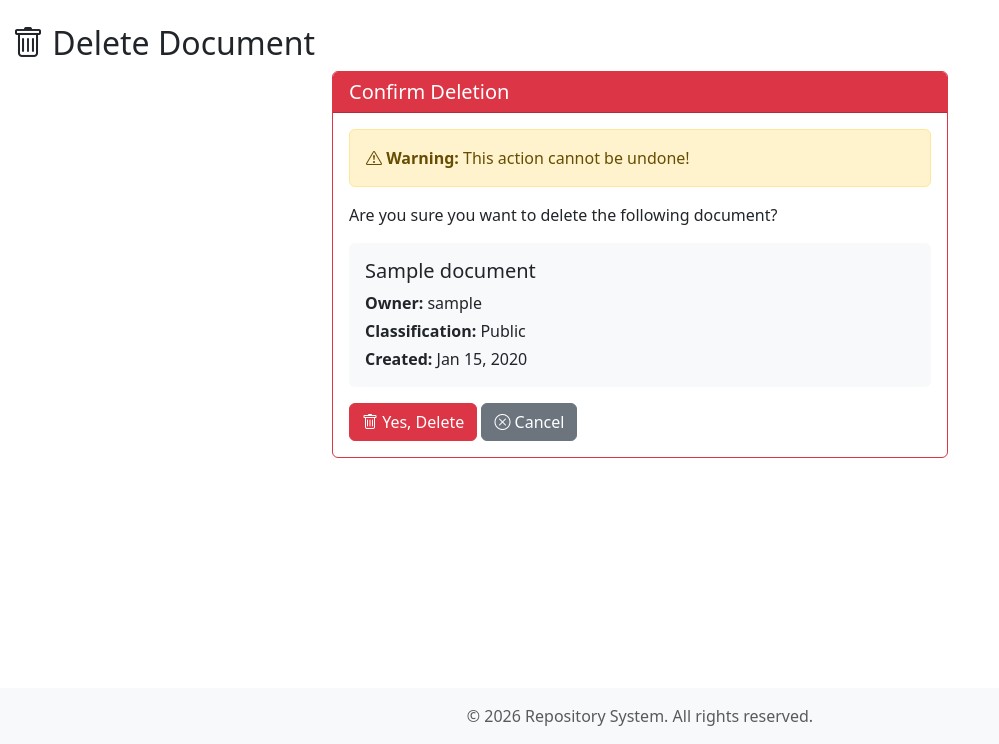
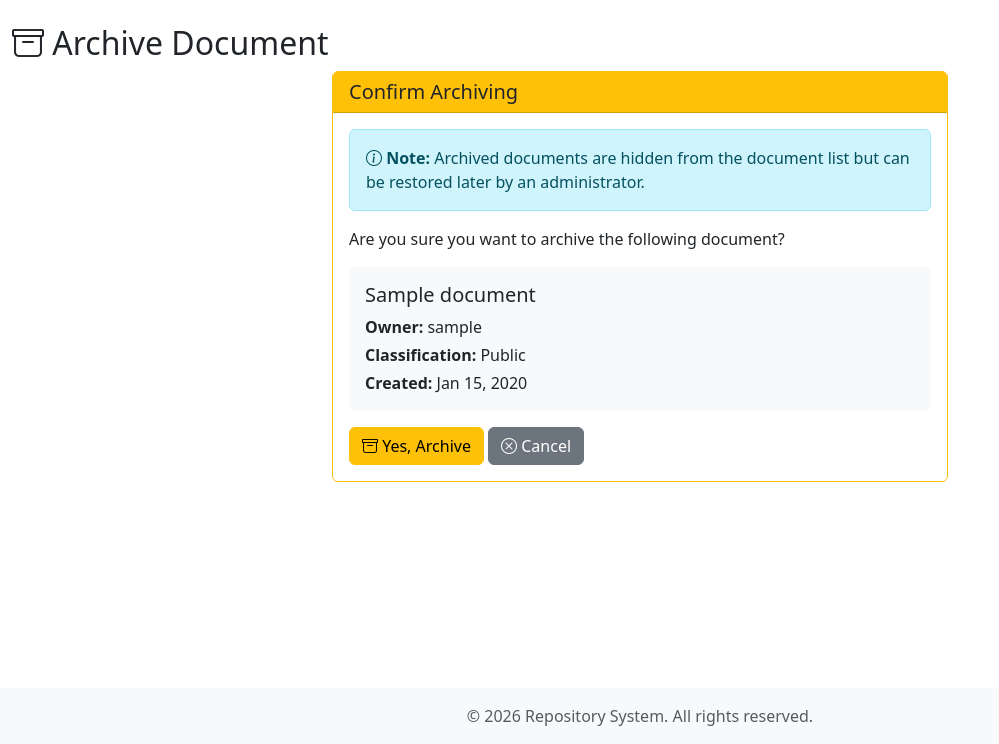
Before and after one commit to wimby-lab/repository-sys, a Django app: page /documents/1/delete/ in a window 1280 px wide. Shown: the part 56-800 px from the top of the page, without its empty margins (0-999 px from the left). Run offline with Django 5.2, Linux system fonts and the light colour scheme; a user stored in the database is signed in; tables that the repository leaves empty hold one stand-in row (values such as "Sample post").

Commit message:
Implement document archiving instead of hard deletion
Changes:
- Add is_archived, archived_at, archived_by fields to Document model
- Update document_delete view to archive instead of permanently delete
- Filter out archived documents from document list view
- Update templates: change Delete to Archive with warning icon
- Add DOCUMENT_ARCHIVE action to audit log choices
- Add index on is_archived field for performance
- Add tests for archiving functionality (18/18 tests passing)

Documents are now soft-deleted (archived) and can be restored later.
Files are preserved when documents are archived.

Co-authored-by: wimby-lab <253862656+wimby-lab@users.noreply.github.com>

```diff
--- a/accounts/models.py
+++ b/accounts/models.py
@@ -70,6 +70,7 @@ class AuditLog(models.Model):
         ('DOCUMENT_DOWNLOAD', 'Document Download'),
         ('DOCUMENT_UPDATE', 'Document Update'),
         ('DOCUMENT_DELETE', 'Document Delete'),
+        ('DOCUMENT_ARCHIVE', 'Document Archive'),
     ]
 
     user = models.ForeignKey(User, on_delete=models.CASCADE, related_name='audit_logs')
--- a/documents/models.py
+++ b/documents/models.py
@@ -41,6 +41,17 @@ class Document(models.Model):
     created_at = models.DateTimeField(auto_now_add=True)
     updated_at = models.DateTimeField(auto_now=True)
 
+    # Archive status
+    is_archived = models.BooleanField(default=False)
+    archived_at = models.DateTimeField(null=True, blank=True)
+    archived_by = models.ForeignKey(
+        settings.AUTH_USER_MODEL,
+        on_delete=models.SET_NULL,
+        null=True,
+        blank=True,
+        related_name='archived_documents'
+    )
+
     # Access control
     shared_with = models.ManyToManyField(
         settings.AUTH_USER_MODEL,
@@ -67,4 +78,5 @@ class Document(models.Model):
             models.Index(fields=['owner', 'classification']),
             models.Index(fields=['created_at']),
             models.Index(fields=['category']),
+            models.Index(fields=['is_archived']),
         ]
--- a/documents/views.py
+++ b/documents/views.py
@@ -3,6 +3,7 @@ from django.contrib.auth.decorators import login_required
 from django.contrib import messages
 from django.http import FileResponse, Http404
 from django.db.models import Q
+from django.utils import timezone
 from .models import Document
 from .forms import DocumentUploadForm, DocumentUpdateForm, DocumentSearchForm
 from .permissions import can_access_document, get_accessible_documents
@@ -16,9 +17,10 @@ def document_list(request):
     """List documents with search and filter"""
     form = DocumentSearchForm(request.GET)
 
-    # Get base queryset with access control
+    # Get base queryset with access control - exclude archived documents
     documents = Document.objects.select_related('owner').filter(
-        get_accessible_documents(request.user)
+        get_accessible_documents(request.user),
+        is_archived=False
     ).distinct()
 
     # Apply search filters
@@ -165,31 +167,31 @@ def document_update(request, pk):
 @login_required
 @manager_or_admin_required
 def document_delete(request, pk):
-    """Delete a document"""
+    """Archive a document (soft delete)"""
     document = get_object_or_404(Document, pk=pk)
 
-    # Only owner, manager, or admin can delete
+    # Only owner, manager, or admin can archive
     if not (document.owner == request.user or request.user.is_manager or request.user.is_admin):
-        messages.error(request, 'You do not have permission to delete this document.')
+        messages.error(request, 'You do not have permission to archive this document.')
         return redirect('documents:document_detail', pk=pk)
 
     if request.method == 'POST':
         title = document.title
 
-        # Delete the file
-        if os.path.exists(document.file.path):
-            os.remove(document.file.path)
-
-        document.delete()
+        # Archive the document instead of deleting
+        document.is_archived = True
+        document.archived_at = timezone.now()
+        document.archived_by = request.user
+        document.save()
 
         log_audit(
             request.user,
-            'DOCUMENT_DELETE',
-            f'Deleted document: {title}',
+            'DOCUMENT_ARCHIVE',
+            f'Archived document: {title}',
             request
         )
 
-        messages.success(request, 'Document deleted successfully!')
+        messages.success(request, 'Document archived successfully!')
         return redirect('documents:document_list')
 
     return render(request, 'documents/document_delete.html', {'document': document})
--- a/templates/documents/document_delete.html
+++ b/templates/documents/document_delete.html
@@ -1,26 +1,26 @@
 {% extends 'base.html' %}
 
-{% block title %}Delete {{ document.title }} - Repository System{% endblock %}
+{% block title %}Archive {{ document.title }} - Repository System{% endblock %}
 
 {% block content %}
 <div class="row">
     <div class="col-12">
-        <h2><i class="bi bi-trash"></i> Delete Document</h2>
+        <h2><i class="bi bi-archive"></i> Archive Document</h2>
     </div>
 </div>
 
 <div class="row justify-content-center">
     <div class="col-md-6">
-        <div class="card border-danger">
-            <div class="card-header bg-danger text-white">
-                <h5 class="card-title mb-0">Confirm Deletion</h5>
+        <div class="card border-warning">
+            <div class="card-header bg-warning text-dark">
+                <h5 class="card-title mb-0">Confirm Archiving</h5>
             </div>
             <div class="card-body">
-                <div class="alert alert-warning">
-                    <i class="bi bi-exclamation-triangle"></i>
-                    <strong>Warning:</strong> This action cannot be undone!
+                <div class="alert alert-info">
+                    <i class="bi bi-info-circle"></i>
+                    <strong>Note:</strong> Archived documents are hidden from the document list but can be restored later by an administrator.
                 </div>
-                <p>Are you sure you want to delete the following document?</p>
+                <p>Are you sure you want to archive the following document?</p>
                 <div class="bg-light p-3 rounded">
                     <h5>{{ document.title }}</h5>
                     <p class="mb-1"><strong>Owner:</strong> {{ document.owner.username }}</p>
@@ -29,8 +29,8 @@
                 </div>
                 <form method="post" class="mt-3">
                     {% csrf_token %}
-                    <button type="submit" class="btn btn-danger">
-                        <i class="bi bi-trash"></i> Yes, Delete
+                    <button type="submit" class="btn btn-warning">
+                        <i class="bi bi-archive"></i> Yes, Archive
                     </button>
                     <a href="{% url 'documents:document_detail' document.pk %}" class="btn btn-secondary">
                         <i class="bi bi-x-circle"></i> Cancel
--- a/templates/documents/document_detail.html
+++ b/templates/documents/document_detail.html
@@ -92,8 +92,8 @@
                 </a>
                 {% endif %}
                 {% if user.is_manager or user.is_admin %}
-                <a href="{% url 'documents:document_delete' document.pk %}" class="btn btn-danger">
-                    <i class="bi bi-trash"></i> Delete
+                <a href="{% url 'documents:document_delete' document.pk %}" class="btn btn-warning">
+                    <i class="bi bi-archive"></i> Archive
                 </a>
                 {% endif %}
                 <a href="{% url 'documents:document_list' %}" class="btn btn-outline-secondary">
```
Also changed, not shown: documents/tests.py (+39 -0 lines), accounts/migrations/0002_alter_auditlog_action.py (added), documents/migrations/0002_document_archived_at_document_archived_by_and_more.py (added).
